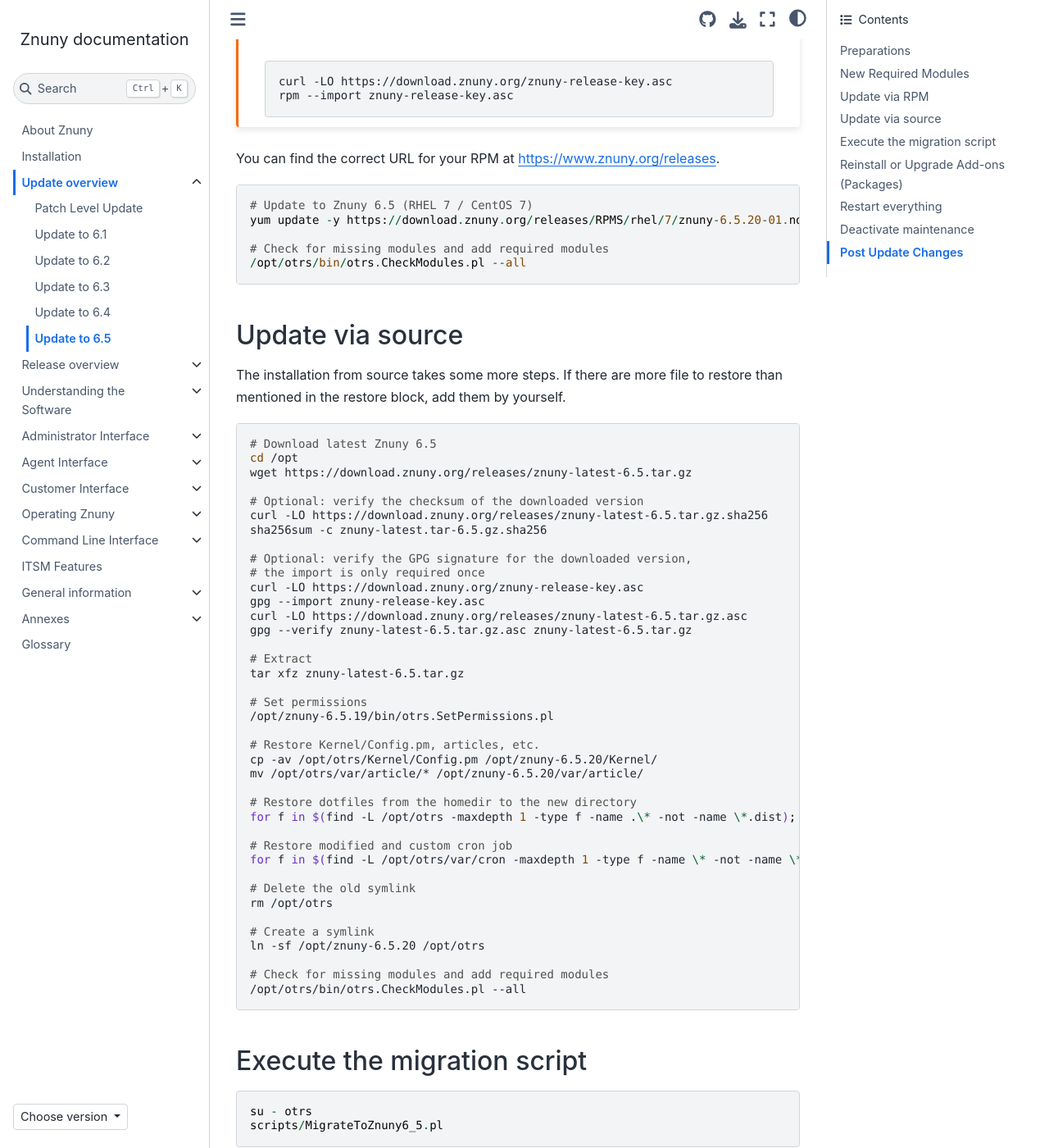
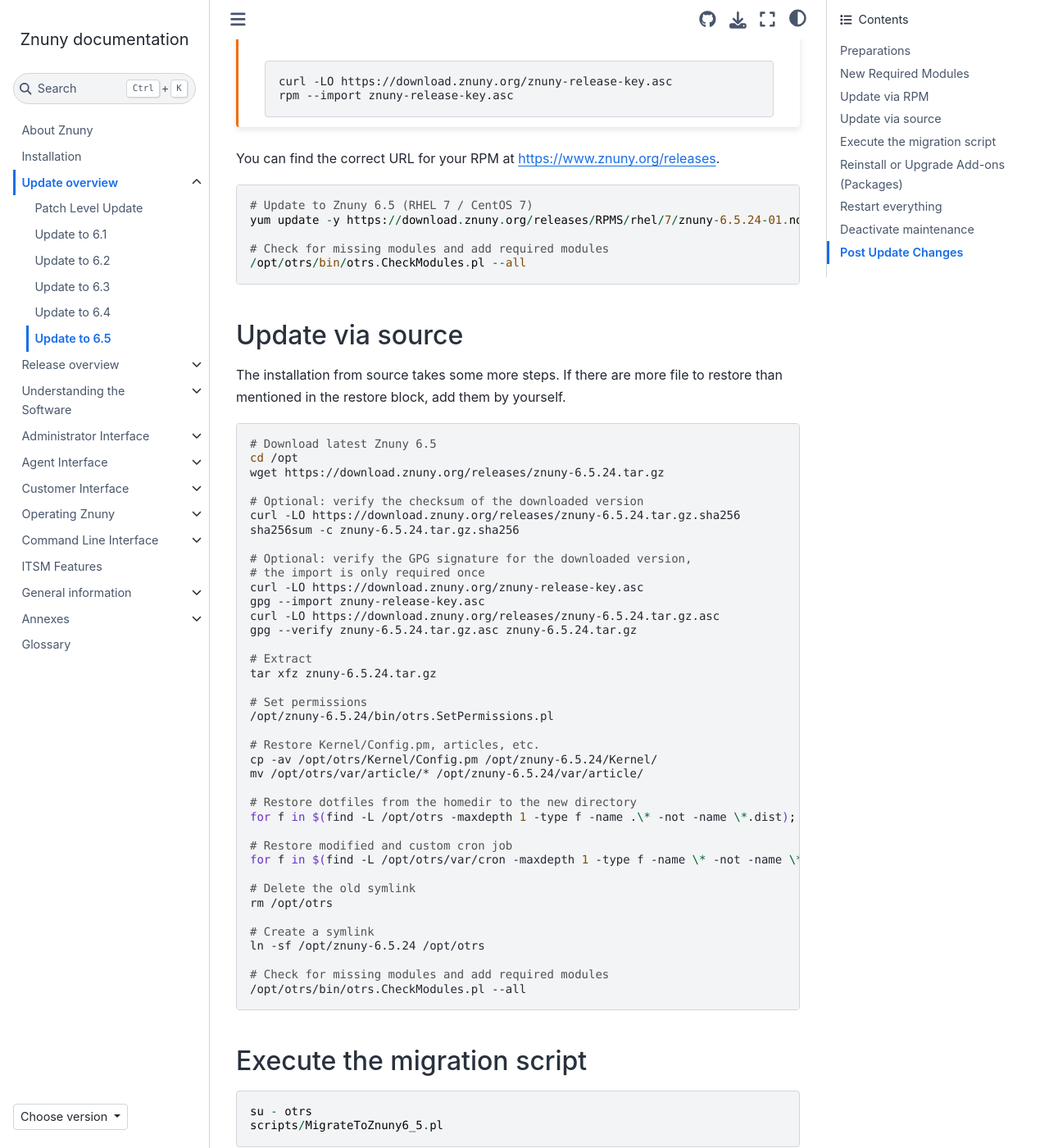
Before and after one commit to znuny/manual, a Sphinx documentation site: the page built from source/releases/installupdate/update/update-6.5.rst, in a window 1280 px wide and 1400 px high, scrolled down 1882 px. Shown: the whole window at 82% size. Built offline with Sphinx 7.4.7 and the Sphinx Book theme 1.1.4, drawn with Linux system fonts in a browser that asks for light colours.

Commit message:
Updated for Znuny LTS 6.5.24 release

```diff
--- a/source/releases/index.rst
+++ b/source/releases/index.rst
@@ -20,6 +20,7 @@
 .. toctree::
    :maxdepth: 1
 
+   6_5_24/index
    6_5_23/index
    6_5_22/index
    6_5_21/index
--- a/source/releases/installupdate/update/update-6.5.rst
+++ b/source/releases/installupdate/update/update-6.5.rst
@@ -72,7 +72,7 @@
 .. code-block::
 
   # Update to Znuny 6.5 (RHEL 7 / CentOS 7)
-  yum update -y https://download.znuny.org/releases/RPMS/rhel/7/znuny-6.5.20-01.noarch.rpm
+  yum update -y https://download.znuny.org/releases/RPMS/rhel/7/znuny-6.5.24-01.noarch.rpm
 
   # Check for missing modules and add required modules
   /opt/otrs/bin/otrs.CheckModules.pl --all
@@ -87,40 +87,40 @@
 
   # Download latest Znuny 6.5
   cd /opt
-  wget https://download.znuny.org/releases/znuny-latest-6.5.tar.gz
+  wget https://download.znuny.org/releases/znuny-6.5.24.tar.gz
 
   # Optional: verify the checksum of the downloaded version
-  curl -LO https://download.znuny.org/releases/znuny-latest-6.5.tar.gz.sha256
-  sha256sum -c znuny-latest.tar-6.5.gz.sha256
+  curl -LO https://download.znuny.org/releases/znuny-6.5.24.tar.gz.sha256
+  sha256sum -c znuny-6.5.24.tar.gz.sha256
 
   # Optional: verify the GPG signature for the downloaded version,
   # the import is only required once
   curl -LO https://download.znuny.org/znuny-release-key.asc
   gpg --import znuny-release-key.asc
-  curl -LO https://download.znuny.org/releases/znuny-latest-6.5.tar.gz.asc
-  gpg --verify znuny-latest-6.5.tar.gz.asc znuny-latest-6.5.tar.gz
+  curl -LO https://download.znuny.org/releases/znuny-6.5.24.tar.gz.asc
+  gpg --verify znuny-6.5.24.tar.gz.asc znuny-6.5.24.tar.gz
 
   # Extract
-  tar xfz znuny-latest-6.5.tar.gz
+  tar xfz znuny-6.5.24.tar.gz
 
   # Set permissions
-  /opt/znuny-6.5.19/bin/otrs.SetPermissions.pl
+  /opt/znuny-6.5.24/bin/otrs.SetPermissions.pl
 
   # Restore Kernel/Config.pm, articles, etc.
-  cp -av /opt/otrs/Kernel/Config.pm /opt/znuny-6.5.20/Kernel/
-  mv /opt/otrs/var/article/* /opt/znuny-6.5.20/var/article/
+  cp -av /opt/otrs/Kernel/Config.pm /opt/znuny-6.5.24/Kernel/
+  mv /opt/otrs/var/article/* /opt/znuny-6.5.24/var/article/
 
   # Restore dotfiles from the homedir to the new directory
-  for f in $(find -L /opt/otrs -maxdepth 1 -type f -name .\* -not -name \*.dist); do cp -av "$f" /opt/znuny-6.5.20/; done
+  for f in $(find -L /opt/otrs -maxdepth 1 -type f -name .\* -not -name \*.dist); do cp -av "$f" /opt/znuny-6.5.24/; done
 
   # Restore modified and custom cron job
-  for f in $(find -L /opt/otrs/var/cron -maxdepth 1 -type f -name \* -not -name \*.dist); do cp -av "$f" /opt/znuny-6.5.20/var/cron/; done
+  for f in $(find -L /opt/otrs/var/cron -maxdepth 1 -type f -name \* -not -name \*.dist); do cp -av "$f" /opt/znuny-6.5.24/var/cron/; done
 
   # Delete the old symlink
   rm /opt/otrs
 
   # Create a symlink
-  ln -sf /opt/znuny-6.5.20 /opt/otrs
+  ln -sf /opt/znuny-6.5.24 /opt/otrs
 
   # Check for missing modules and add required modules
   /opt/otrs/bin/otrs.CheckModules.pl --all
```
Also changed, not shown: source/releases/6_5_24/index.rst (added, +30 -0 lines), source/releases/installupdate/install.rst (+8 -8 lines), source/releases/installupdate/patchlevelupdate.rst (+14 -14 lines).
